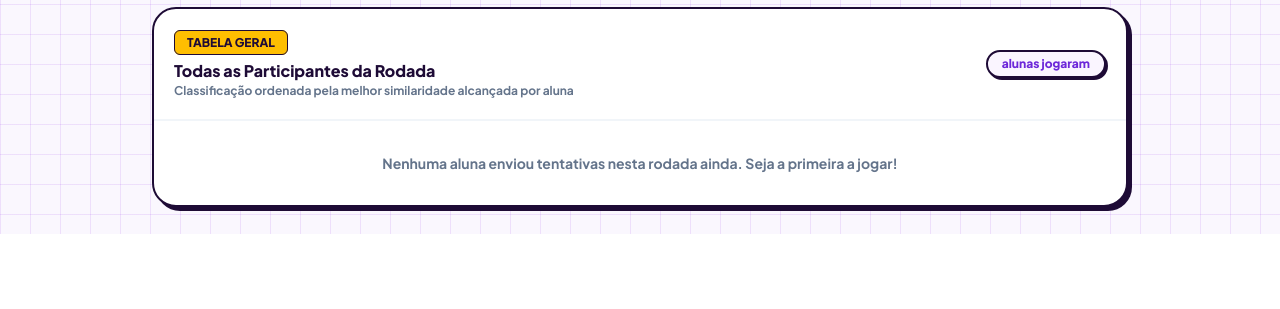
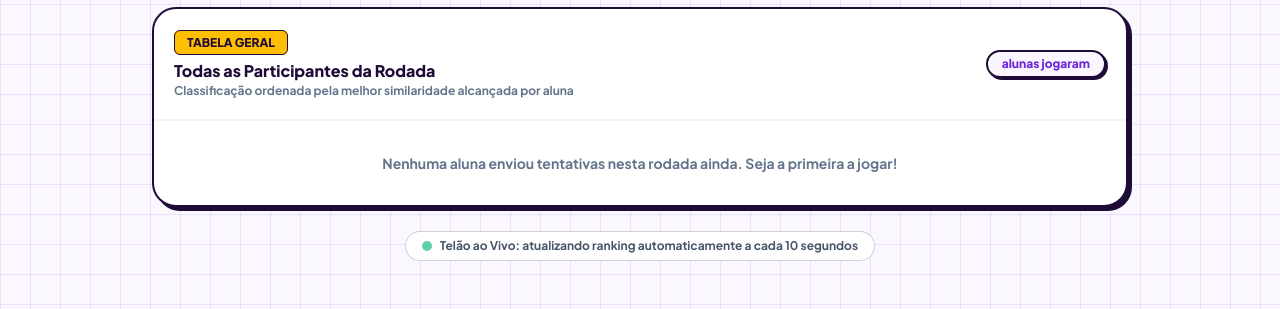
Before and after one commit to AndressaSilva0/mdx_IA, a Django app: template game/templates/game/ranking.html in a window 1280 px wide. Shown: the part 566-875 px from the top of the page. Before the commit the page ends 800 px from the top, so only its background shows below. Run offline with Django 5.2, Linux system fonts and the light colour scheme; the template is opened without the code that fills it, so the values that code supplies are empty; some libraries are stand-ins or nearby versions.

Commit message:
feat(ranking): adicionar recarregamento automático a cada 10s para telão e projetor

```diff
--- a/game/templates/game/ranking.html
+++ b/game/templates/game/ranking.html
@@ -280,6 +280,22 @@
             {% endif %}
         </main>
 
+        <!-- Indicador de Atualização ao Vivo para Telão / Projetor -->
+        <div class="text-center pb-6">
+            <span class="inline-flex items-center gap-2 bg-white border border-[#1E0B36]/20 shadow-xs px-4 py-1.5 rounded-full text-xs font-bold text-slate-600">
+                <span class="w-2.5 h-2.5 rounded-full bg-emerald-500 animate-pulse"></span>
+                <span>Telão ao Vivo: atualizando ranking automaticamente a cada 10 segundos</span>
+            </span>
+        </div>
+
     </div>
+
+    <!-- Script de Atualização Automática para Telão/Projetor -->
+    <script>
+        // Recarrega automaticamente a página do ranking a cada 10 segundos para refletir as novas jogadas no telão
+        setInterval(function() {
+            window.location.reload();
+        }, 10000);
+    </script>
 </body>
 </html>
```
